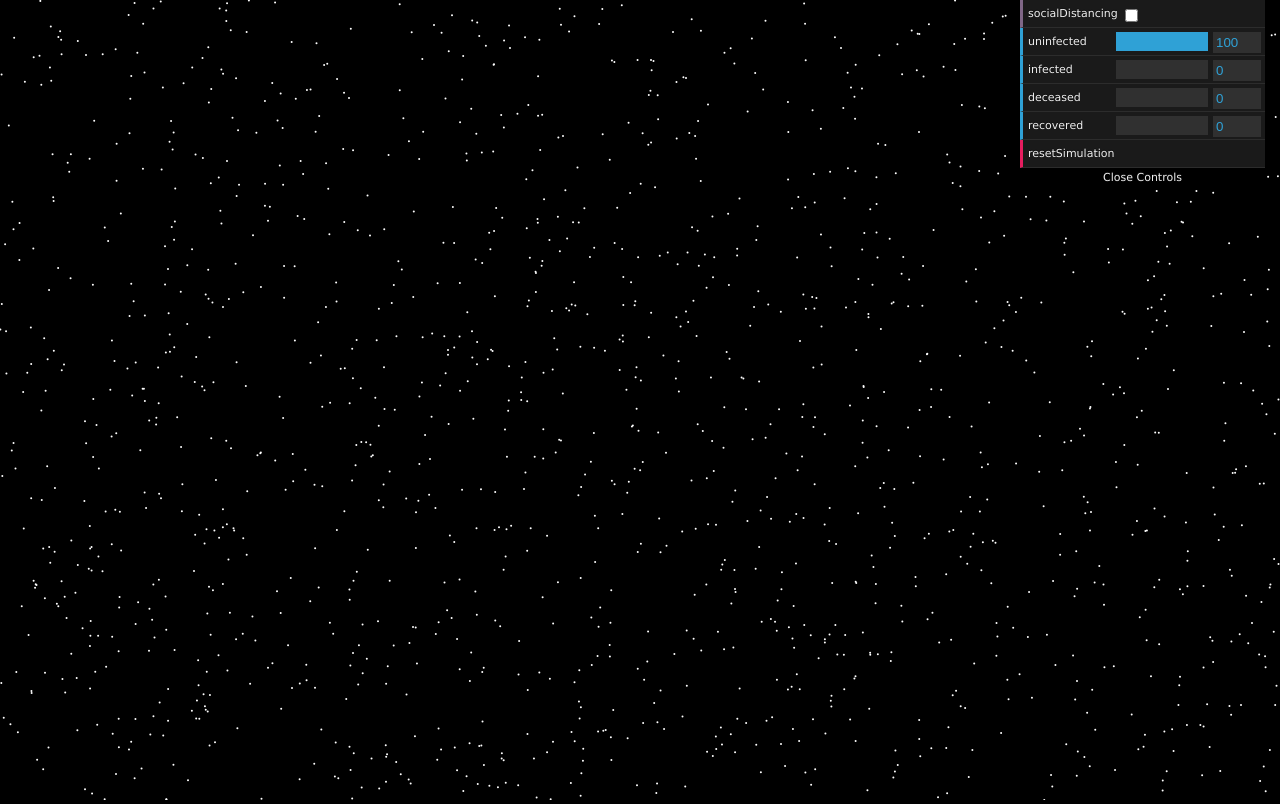
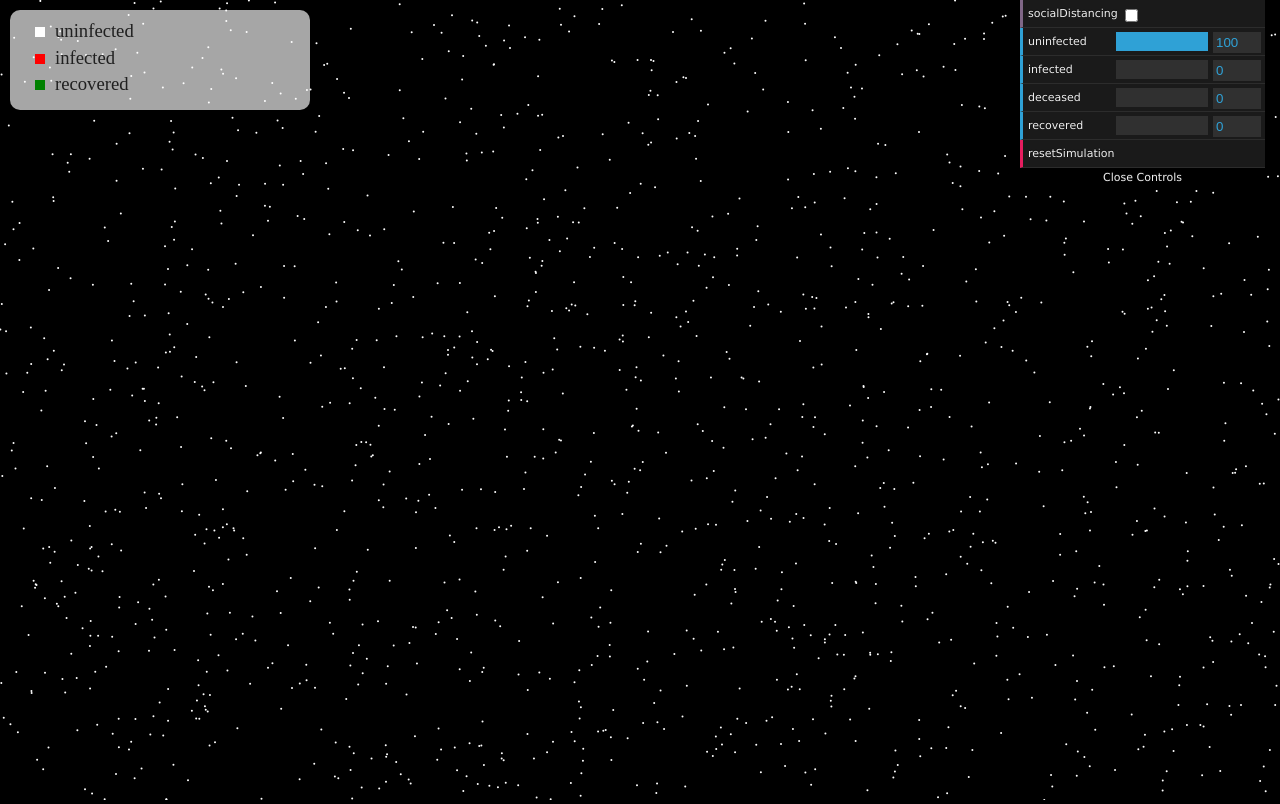
Before and after one commit to MacSlow/epidemic-spread, a plain HTML site: page index.html in a window 1280 px wide. Drawn offline with Linux system fonts and the light colour scheme; animation ran at ten frames a second.

Commit message:
Added small info-graphic about the color-coding of health-states.

```diff
--- a/index.html
+++ b/index.html
@@ -12,7 +12,16 @@
 
 	<body>
 		<canvas id = "canvas"></canvas>
+
 		<script type = "text/javascript" src = "dat.gui.min.js"></script>
 		<script type = "text/javascript" src = "visualizer.js"></script>
+
+		<div id = "legende">
+			<ul>
+				<li>uninfected</li>
+				<li>infected</li>
+				<li>recovered</li>
+			</ul>
+		</div>
 	</body>
 </html>
--- a/stylesheet.css
+++ b/stylesheet.css
@@ -5,7 +5,48 @@ html,body {
 	overflow: hidden;
 }
 
-canvas {
+#canvas {
+	position: absolute;
 	width: 100%;
 	height: 100%;
 }
+
+#legende {
+	position: absolute;
+	top: 10px;
+	left: 10px;
+	width: 300px;
+	height: 100px;
+	background-color: rgba(255, 255, 255, .65);
+	border-radius: 10px;
+}
+
+#legende ul {
+	margin-top: 8px;
+	color: rgb(32, 32, 32);
+	font-size: 14pt;
+	font-family: Ubuntu;
+	list-style-type: none;
+	line-height: 20pt;
+}
+
+#legende li:before {
+	content: "";
+	display: inline-block;
+	width: 10px;
+	height: 10px;
+	margin-left: -15px;
+	margin-right: 10px;
+}
+
+#legende li:nth-child(1):before {
+	background: white;
+}
+
+#legende li:nth-child(2):before {
+	background: red;
+}
+
+#legende li:nth-child(3):before {
+	background: green;
+}
```
